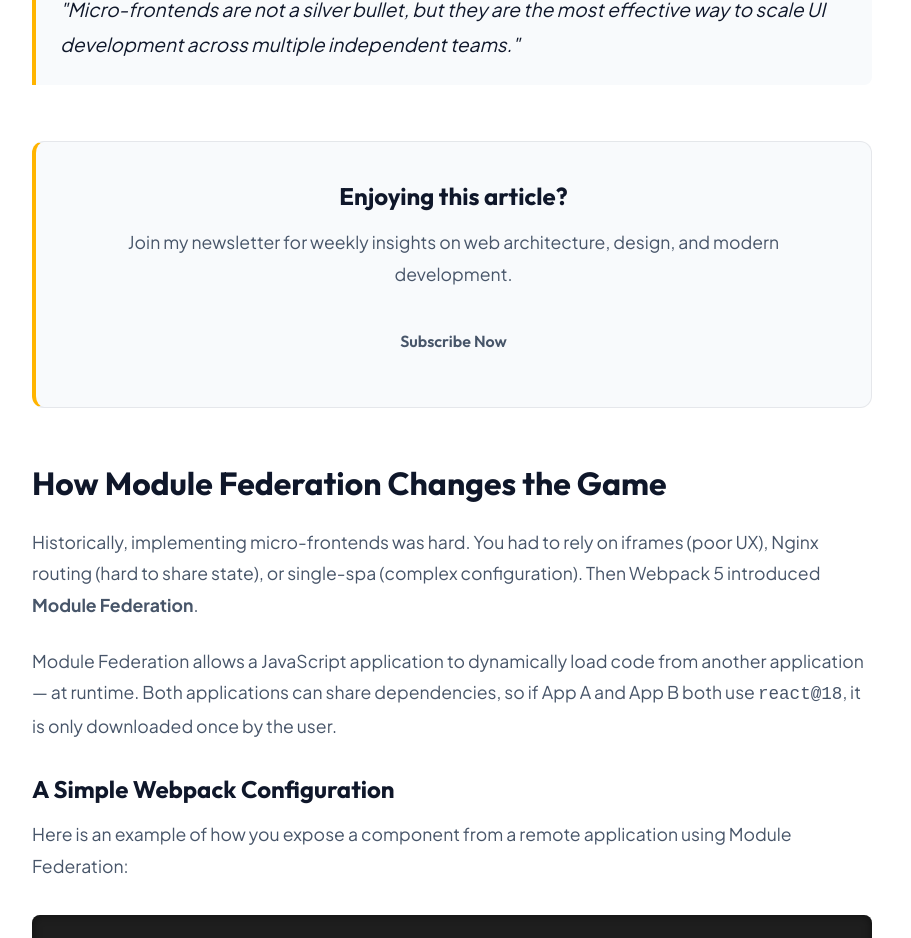
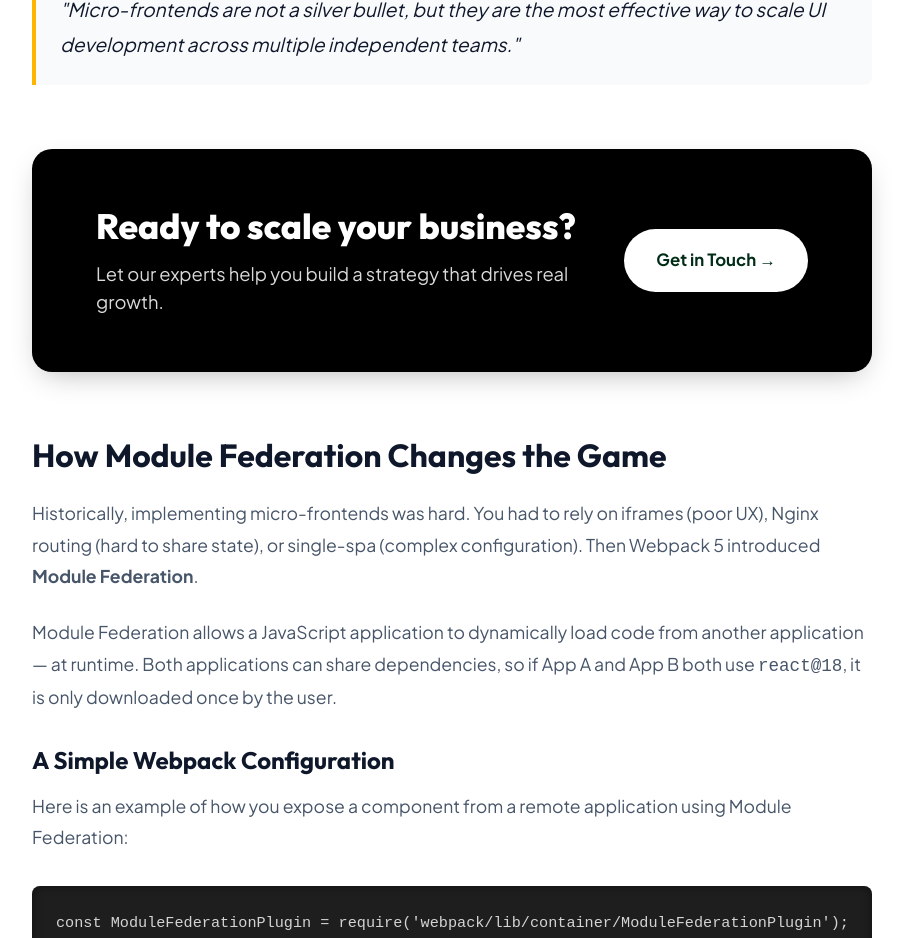
Before and after one commit to amannex/amannex-portfolio, a React (Vite) app: page /single-post in a window 1280 px wide. Shown: the part 1249-2187 px from the top of the page, without its empty margins (0-911 px from the left). Built offline with nearby package versions, Linux system fonts and the light colour scheme.

Commit message:
Fix: Modified the UI/UX of in post CTA

```diff
--- a/src/pages/SinglePost.module.css
+++ b/src/pages/SinglePost.module.css
@@ -271,24 +271,66 @@
 }
 
 .inPostCta {
-  background: var(--bg-secondary);
-  border: 1px solid var(--border-light);
-  border-left: 4px solid var(--accent-color);
-  padding: 2.5rem;
-  border-radius: 12px;
-  margin: 3.5rem 0;
-  text-align: center;
+  background: #000000; /* very dark green from screenshot */
+  border: none;
+  padding: 3.5rem 4rem;
+  border-radius: 20px;
+  margin: 4rem 0;
+  display: flex;
+  align-items: center;
+  justify-content: space-between;
+  gap: 2rem;
+  box-shadow: 0 10px 30px -10px rgba(0, 0, 0, 0.3);
+}
+
+.ctaContent {
+  flex: 1;
 }
 
 .inPostCta h3 {
   margin-top: 0;
-  margin-bottom: 1rem;
-  font-size: 1.5rem;
+  margin-bottom: 0.8rem;
+  font-size: 2.2rem;
+  font-weight: 800;
+  color: #ffffff;
 }
 
 .inPostCta p {
-  margin-bottom: 1.5rem;
-  color: var(--text-secondary);
+  margin-bottom: 0;
+  color: rgba(255, 255, 255, 0.85);
+  font-size: 1.15rem;
+  line-height: 1.5;
+  max-width: 500px;
+}
+
+.ctaBtn {
+  display: inline-flex;
+  align-items: center;
+  gap: 0.5rem;
+  padding: 1rem 2rem;
+  background: #ffffff;
+  color: #022c16;
+  border-radius: 50px;
+  font-weight: 700;
+  text-decoration: none;
+  transition: all 0.3s ease;
+  font-size: 1.05rem;
+  white-space: nowrap;
+}
+
+.ctaBtn:hover {
+  background: #f8fafc;
+  transform: translateY(-2px);
+  color: #022c16;
+  box-shadow: 0 4px 12px rgba(255,255,255,0.2);
+}
+
+@media (max-width: 768px) {
+  .inPostCta {
+    flex-direction: column;
+    text-align: left;
+    padding: 2.5rem 2rem;
+  }
 }
 
 .commentsSection {
--- a/src/pages/SinglePost.tsx
+++ b/src/pages/SinglePost.tsx
@@ -80,10 +80,14 @@ const SinglePost = () => {
                                 </blockquote>
 
                                 {/* CTA in between the blog */}
-                                <div className={styles.inPostCta}>
-                                    <h3>Enjoying this article?</h3>
-                                    <p>Join my newsletter for weekly insights on web architecture, design, and modern development.</p>
-                                    <a href="#" className="btn">Subscribe Now</a>
+                                <div className={`${styles.inPostCta} no-toc`}>
+                                    <div className={styles.ctaContent}>
+                                        <h3>Ready to scale your business?</h3>
+                                        <p>Let our experts help you build a strategy that drives real growth.</p>
+                                    </div>
+                                    <Link to="/contact" className={styles.ctaBtn}>
+                                        Get in Touch &rarr;
+                                    </Link>
                                 </div>
 
                                 <h2>How Module Federation Changes the Game</h2>
```
